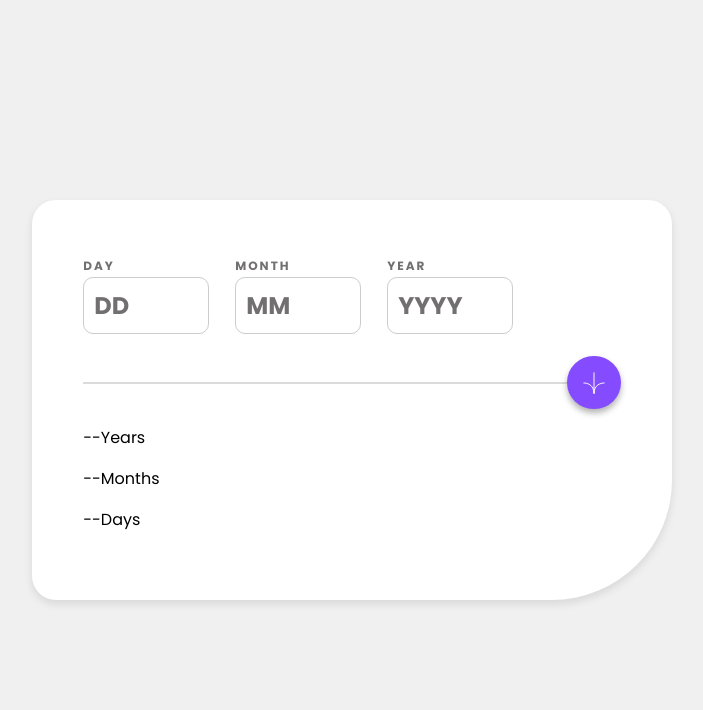
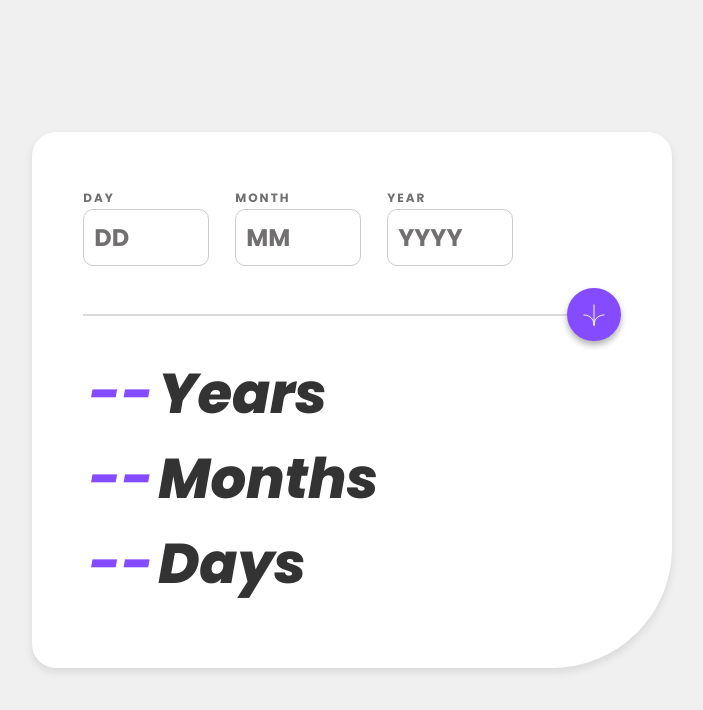
Before and after one commit to pareshrocky/Age-Calculator, a React (Vite) app: page / in a window 1280 px wide. Shown: the top 710 px of the page, without its empty margins (288-991 px from the left). Built offline with nearby package versions, Linux system fonts and the light colour scheme.

Commit message:
animation age results

```diff
--- a/src/App.css
+++ b/src/App.css
@@ -25,17 +25,24 @@ body {
 }
 
 @media (min-width: 475px) and (max-width: 1000px) {
+  body{
+    align-items: start;
+  }
   .container {
     /* width:70%; */
     max-width: 70vw;
-
+    margin : 35% auto;
   }
 }
 
 @media (max-width: 475px) {
+  body{
+    align-items: start;
+  }
   .container {
     /* width:90%; */
     max-width: 90vw;
+    margin : 16% auto;
   }
 }
 
--- a/src/Utils/CalculateAge.js
+++ b/src/Utils/CalculateAge.js
@@ -2,9 +2,15 @@ export const calculateAge = (userInputDate) => {
   const { day, month, year } = userInputDate;
   const inputDate = new Date(year, month - 1, day); // month is 0-indexed
   const currentDate = new Date();
-  let years = currentDate.getFullYear() - inputDate.getFullYear();
+  let years;
+  if(year < 100 && year >= 0){
+    years = currentDate.getFullYear()-year;
+  }else{
+    years = currentDate.getFullYear() - inputDate.getFullYear();
+  }
   let months = currentDate.getMonth() - inputDate.getMonth();
   let days = currentDate.getDate() - inputDate.getDate();
+
   if (days < 0) {
     months--;
     days += new Date(
@@ -13,12 +19,15 @@ export const calculateAge = (userInputDate) => {
       0
     ).getDate();
   }
+
   if (months < 0) {
     years--;
     months += 12;
   }
+
   if (!isNaN(years) && years >= 0) {
     return {days,months,years}
   }
+
   return null;
 };
--- a/src/components/InputField.jsx
+++ b/src/components/InputField.jsx
@@ -1,15 +1,10 @@
 /* eslint-disable react/prop-types */
 /* eslint-disable-next-line no-unused-vars*/
 import React from "react";
-import styles from "./InputField.module.css"
-export default function InputField({ label, text,invalid, ...props }) {
-
-const showInvalid = (invalid[text] || invalid["day"] === 'Must be a valid date')
-
-  console.log(invalid);
-
-
-
+import styles from "./InputField.module.css";
+export default function InputField({ label, text, invalid, ...props }) {
+  const showInvalid =
+    invalid[text] || invalid["day"] === "Must be a valid date";
   return (
     <div className={styles.formGrpStyles}>
       <label
--- a/src/components/Result.jsx
+++ b/src/components/Result.jsx
@@ -1,22 +1,40 @@
 /* eslint-disable react/prop-types */
 // eslint-disable-next-line no-unused-vars
-import React from "react";
+import React, { useState, useEffect } from "react";
+import styles from "./Result.module.css";
 
 export default function Result({ age }) {
+  const [shouldAnimate, setShouldAnimate] = useState(false);
+
+  useEffect(() => {
+    if (age !== null) {
+      // Reset animation by setting `shouldAnimate` to false temporarily
+      setShouldAnimate(false);
+      const timer = setTimeout(() => setShouldAnimate(true), 50); // Small delay to reset animation
+
+      // Cleanup timer on component unmount
+      return () => clearTimeout(timer);
+    }
+  }, [age]);
+
   return (
     <div>
       {age === null ? (
-        <>
-          <p>--Years</p>
-          <p>--Months</p>
-          <p>--Days</p>
-        </>
+        <div className={styles.ageContainer}>
+          <p><span className={styles.colored}>--</span>Years</p>
+          <p><span className={styles.colored}>--</span>Months</p>
+          <p><span className={styles.colored}>--</span>Days</p>
+        </div>
       ) : (
-        <>
-          <p>{`${age.years} Years`}</p>
-          <p>{`${age.months} Months`}</p>
-          <p>{`${age.days} Days`}</p>
-        </>
+        <div
+          className={`${styles.ageContainer} ${shouldAnimate ? styles.animate : ""}`}
+          key={JSON.stringify(age)} // Forces re-render on age change
+          onAnimationEnd={() => setShouldAnimate(false)} // Reset animation state after it ends
+        >
+          <p><span className={styles.colored}>{age.years}</span>Years</p>
+          <p><span className={styles.colored}>{age.months}</span>Months</p>
+          <p><span className={styles.colored}>{age.days}</span>Days</p>
+        </div>
       )}
     </div>
   );
--- /dev/null
+++ b/src/components/Result.module.css
@@ -0,0 +1,61 @@
+/* Result.module.css */
+
+.ageContainer {
+    display: flex;
+    flex-direction: column;
+    align-items: start;
+    margin: 10px 0;
+    font-size: 1.5rem;
+    color: #333;
+  }
+
+  .ageContainer p {
+    margin: 0;
+    font-family: "Poppins", sans-serif !important;
+    font-size: 3.5rem;
+    font-weight: 800;
+    font-style: italic;
+    opacity: 0; /* Initial opacity for animation */
+    transform: translateY(20px); /* Initial position for slide-in effect */
+    animation: fadeInUp 0.5s ease forwards;
+  }
+
+  .colored {
+    color: hsl(259, 100%, 65%);
+    font-weight: bold;
+    margin: 5px;
+  }
+
+  /* Delayed animation for each child */
+  .ageContainer p:nth-child(1) {
+    animation-delay: 0.5s;
+  }
+
+  .ageContainer p:nth-child(2) {
+    animation-delay: 1s;
+  }
+
+  .ageContainer p:nth-child(3) {
+    animation-delay: 1.5s;
+  }
+
+  /* Keyframes for slide-in and fade-in effect */
+  @keyframes fadeInUp {
+    to {
+      opacity: 1;
+      transform: translateY(0);
+    }
+  }
+
+  /* Responsive styling for smaller screens */
+  @media (max-width: 500px) {
+    .ageContainer p {
+      font-size: 2.5rem;
+      font-weight: 700;
+    }
+  }
+
+  /* This class triggers the animation for all p elements */
+  .animate p {
+    animation: fadeInUp 0.5s ease forwards;
+  }
```
